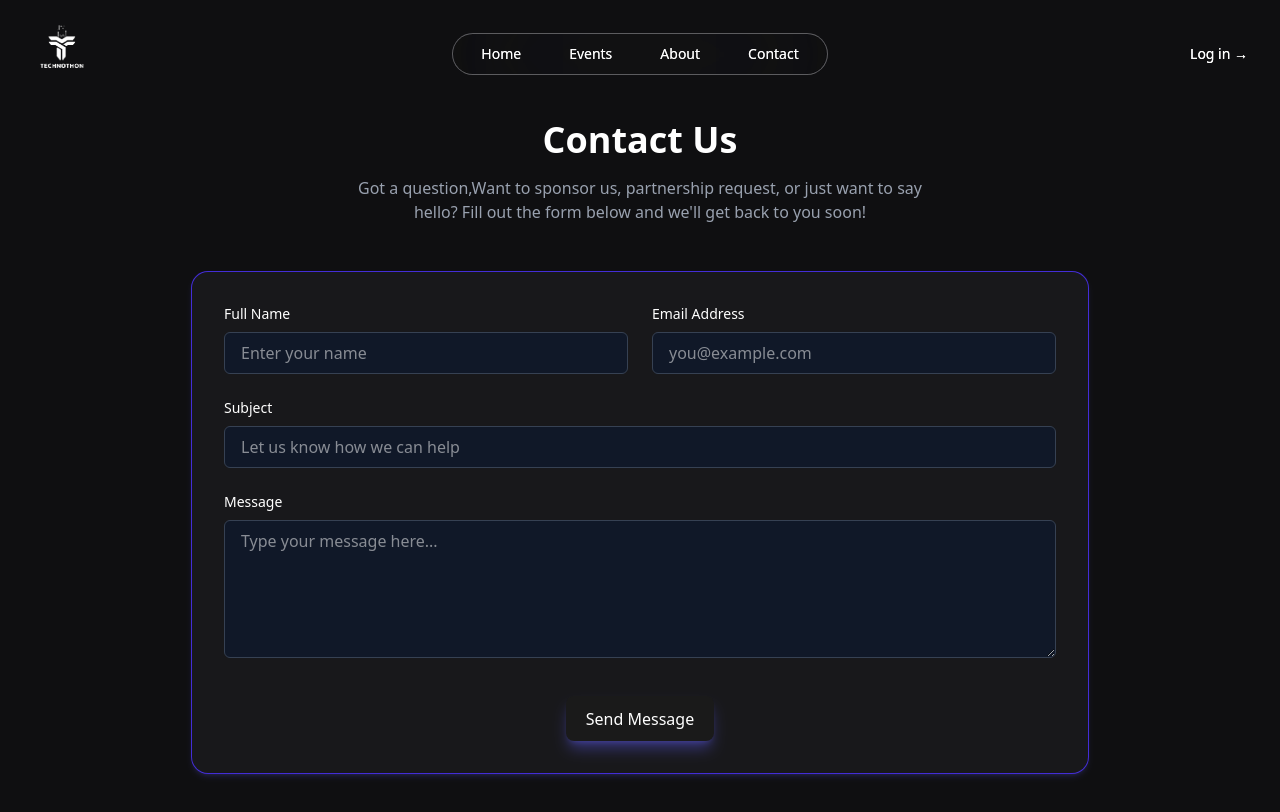
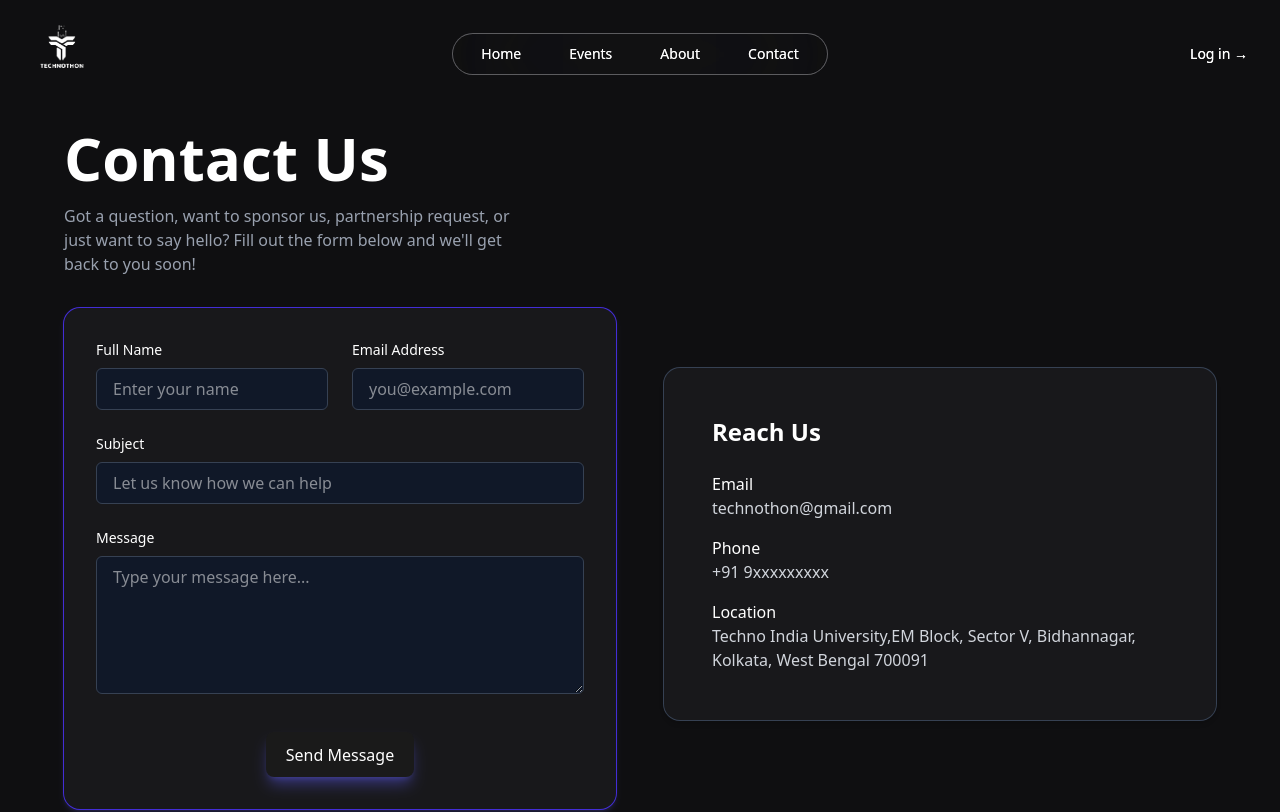
Before and after one commit to rupam905/techno-temp, a React (Vite) app: page /contact in a window 1280 px wide. Shown: the top 812 px of the page. Built offline with nearby package versions, Linux system fonts and the light colour scheme.

Commit message:
Update Contact page layout and info

```diff
--- a/src/pages/Contact.jsx
+++ b/src/pages/Contact.jsx
@@ -1,20 +1,20 @@
 import Head from "../components/Head";
 
-const Contact = () => {
+const ContactUs = () => {
   return (
     <>
       <Head />
 
-      <section className="bg-[#0f0f11] text-white py-30 px-4 min-h-screen">
-        <div className="max-w-4xl mx-auto">
-          <h2 className="text-4xl font-bold text-center mb-4">Contact Us</h2>
-          <p className="text-center text-gray-400 mb-12 max-w-xl mx-auto">
-            Got a question,Want to sponsor us, partnership request, or just want
-            to say hello? Fill out the form below and we'll get back to you
-            soon!
+      <section className="bg-[#0f0f11] text-white pt-32 pb-20 px-4 min-h-screen">
+        <div className="max-w-6xl mx-auto grid md:grid-cols-2 gap-12 items-start">
+          {/* Left: Contact Form */}
+          <div>
+            <h2 className="text-6xl font-bold mb-4">Contact Us</h2>
+            <p className="text-gray-400 mb-8 max-w-md">
+              Got a question, want to sponsor us, partnership request, or just want to say hello? Fill out the form below and we'll get back to you soon!
             </p>
 
-          <form method="" className="bg-[#18181B] p-8 rounded-2xl shadow-md ring-1 ring-indigo-700 shadow-indigo-500/20 hover:shadow-indigo-500/40 transition-shadow duration-300">
+            <form className="bg-[#18181B] p-8 rounded-2xl shadow-md ring-1 ring-indigo-700 shadow-indigo-500/20 hover:shadow-indigo-500/40 transition-shadow duration-300">
               <div className="grid grid-cols-1 md:grid-cols-2 gap-6">
                 <div>
                   <label className="block text-sm mb-2">Full Name</label>
@@ -45,21 +45,43 @@ const Contact = () => {
                   <textarea
                     rows="5"
                     placeholder="Type your message here..."
-                  className="w-full px-4 py-2 bg-gray-900 text-white border border-gray-700 rounded-md focus:outline-none focus:ring-2 focus:ring-indigo-600"></textarea>
+                    className="w-full px-4 py-2 bg-gray-900 text-white border border-gray-700 rounded-md focus:outline-none focus:ring-2 focus:ring-indigo-600"
+                  ></textarea>
                 </div>
               </div>
               <div className="mt-8 text-center">
                 <button
                   type="submit"
-                className="bg-indigo-600 hover:bg-indigo-500 text-white font-semibold py-2 px-6 rounded-md shadow-lg shadow-indigo-500/40 hover:shadow-indigo-400/60 focus:outline-none focus:ring-2 focus:ring-indigo-400 transition-all duration-300">
+                  className="bg-indigo-600 hover:bg-indigo-500 text-white font-semibold py-2 px-6 rounded-md shadow-lg shadow-indigo-500/40 hover:shadow-indigo-400/60 focus:outline-none focus:ring-2 focus:ring-indigo-400 transition-all duration-300"
+                >
                   Send Message
                 </button>
               </div>
             </form>
+          </div>
+
+          {/* Right: Contact Info */}
+          <div className="bg-[#18181B] p-12 rounded-2xl shadow-md ring-1 ring-gray-700 h-fit mt-60 ">
+            <h3 className="text-2xl font-semibold mb-6">Reach Us</h3>
+            <div className="space-y-4 text-gray-300">
+              <div>
+                <p className="font-medium text-white">Email</p>
+                <p>technothon@gmail.com</p>
+              </div>
+              <div>
+                <p className="font-medium text-white">Phone</p>
+                <p>+91 9xxxxxxxxx</p>
+              </div>
+              <div>
+                <p className="font-medium text-white">Location</p>
+                <p>Techno India University,EM Block, Sector V, Bidhannagar, Kolkata, West Bengal 700091</p>
+              </div>
+            </div>
+          </div>
         </div>
       </section>
     </>
   );
 };
 
-export default Contact;
+export default ContactUs;
```
Lines whose indentation alone changed are shown as unchanged.
